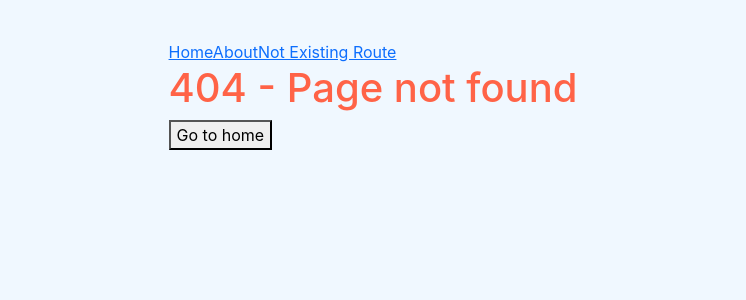
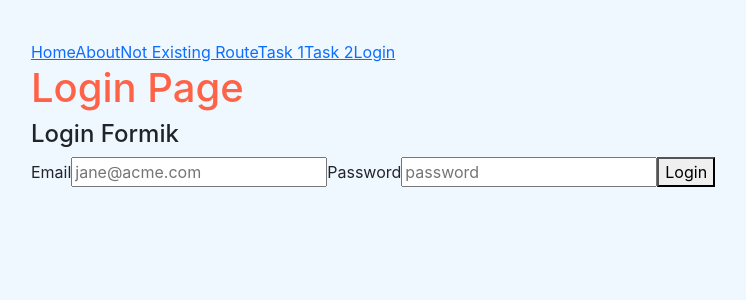
Before and after one commit to gonzalezruben681/ob-react, a React (Create React App) app: page /login in a window 1280 px wide. Before the commit this address had no page. Shown: the top 300 px of the page, without its empty margins (267-1013 px from the left). Built offline with nearby package versions, Linux system fonts and the light colour scheme.

Commit message:
add: Gestión avanzada de rutas

```diff
--- a/src/AppRoutingOne.js
+++ b/src/AppRoutingOne.js
@@ -1,8 +1,10 @@
+import React, {useEffect} from 'react';
 import {
   BrowserRouter as Router,
   Route,
   Routes,
-  Link
+  Link,
+  Navigate,
 } from 'react-router-dom';
 // import './App.css';
 import HomePage from './pages/home/HomePage';
@@ -11,9 +13,36 @@ import AboutPage from './pages/about-faqs/AboutPage';
 import ProfilePage from './pages/profile/profilePage';
 import TasksPage from './pages/tasks/TasksPage';
 import TasksDetailPage from './pages/tasks/TasksDetailPage';
+import LoginPage from './pages/auth/LoginPage';
+import StatePage from './pages/home/StatePage';
 
 
 function AppRoutingOne() {
+
+  let logged =  false;
+  let taskList = [
+    {
+      id: 1,
+      name:'Task 1',
+      description: 'My first Task'
+    },
+    {
+      id: 2,
+      name:'Task 2',
+      description: 'My Second Task'
+    },
+    {
+      id: 3,
+      name:'Task 3',
+      description: 'My third Task'
+    }
+  ]
+
+  useEffect(() => {
+    logged =  localStorage.getItem('credentials');
+    console.log('User logged? ',logged)
+  },[]);
+
   return (
     <Router>
       <div>
@@ -21,15 +50,28 @@ function AppRoutingOne() {
           <Link to='/'>Home</Link>
           <Link to='/about'>About</Link>
           <Link to='/una404'>Not Existing Route</Link>
+          <Link to='/task/1'>Task 1</Link>
+          <Link to='/task/2'>Task 2</Link>
+          <Link to='/login'>Login</Link>
           {/* <Link to='/about'>About</Link> */}
         </aside>
         <main>
           <Routes>
             <Route exact path='/' element={<HomePage />} />
+            {/* cuando esta logged lo redirije al home */}
+            <Route path='/login' element={logged ? <HomePage /> :  <LoginPage />
+            } />
             <Route path='/about' element={<AboutPage />} />
-            <Route path='/profile' element={<ProfilePage />} />
+            <Route path='/online-state' element={<StatePage />} />
+            {/* cuando esta no logged lo redirije al login */}
+            <Route path='/profile' element={logged ?
+                <ProfilePage />
+                : (<Navigate to='/login' />)
+                } />
             <Route path='/tasks' element={<TasksPage />} />
-            <Route path='/task/:id' element={<TasksDetailPage />} />
+            <Route  exact path='/task/:id' element={<TasksDetailPage task={taskList} /> }>
+
+              </Route>
             {/* 404  Page no Found */}
             <Route path='*' element={<NotFoundPage />} />
           </Routes>
--- a/src/components/pure/forms/loginFormik.jsx
+++ b/src/components/pure/forms/loginFormik.jsx
@@ -1,8 +1,10 @@
 import React from 'react';
+import { useNavigate } from 'react-router-dom';
 import { Formik, Field, Form, ErrorMessage } from 'formik';
 import * as Yup from 'yup';
 
 const LoginFormik = () => {
+    const navigate = useNavigate();
     // validaciones
     const loginSchema = Yup.object().shape(
         {
@@ -14,6 +16,10 @@ const LoginFormik = () => {
     const initialCredentials = {
         email: '',
         password: ''
+    }
+
+    const navigatePath = (path) => {
+        navigate(path);
     }
 
     return (
@@ -29,7 +35,8 @@ const LoginFormik = () => {
                     await new Promise((r) => setTimeout(r, 1000));
                     alert(JSON.stringify(values, null, 2));
                     // We save the data in the localstorage
-                    localStorage.setItem('credentials', values)
+                   await localStorage.setItem('credentials', values)
+                   navigatePath('/profile');
                 }}
 
             >
--- a/src/pages/auth/LoginPage.jsx
+++ b/src/pages/auth/LoginPage.jsx
@@ -1,9 +1,11 @@
 import React from 'react';
+import LoginFormik from '../../components/pure/forms/loginFormik';
 
 const LoginPage = () => {
     return (
         <div>
             <h1>Login Page</h1>
+            <LoginFormik></LoginFormik>
         </div>
     );
 }
--- a/src/pages/home/HomePage.jsx
+++ b/src/pages/home/HomePage.jsx
@@ -8,11 +8,22 @@ const HomePage = () => {
     const navigatePath = (path) => {
         navigate(path);
     }
+    const navigateProps = (path) => {
+        navigate({
+            pathname: path,
+            search: '?online=true',
 
+        }, {
+            state: {
+                online: true
+            }
+        });
+    }
     return (
         <div>
             <h1>Home Page</h1>
             <h2>Dashboard</h2>
+            <button onClick={() => navigateProps('/online-state')}>Go to Page with State / Query Params </button>
             <button onClick={() => navigatePath('/profile')}>Go to Profile</button>
         </div>
     );
--- /dev/null
+++ b/src/pages/home/StatePage.jsx
@@ -0,0 +1,16 @@
+import React from 'react';
+import { useLocation, useNavigate } from 'react-router-dom';
+
+const StatePage = () => {
+    const location = useLocation();
+    console.log('STATE: ',location.state.online); // State sent
+    console.log('Query Params: ',location.search); // Query Params Sent
+    return (
+        <div>
+            <h1>State: {location.state.online ? 'The user is Online' : 'The user is Offline'}</h1>
+
+        </div>
+    );
+}
+
+export default StatePage;
--- a/src/pages/tasks/TasksDetailPage.jsx
+++ b/src/pages/tasks/TasksDetailPage.jsx
@@ -1,12 +1,14 @@
 import React from 'react';
 import { useParams } from 'react-router-dom';
 
-const TasksDetailPage = () => {
+const TasksDetailPage = ({task}) => {
     const {id} = useParams();
-
+    let taskID = id - 1;
     return (
         <div>
             <h1>Task Detail - {id}</h1>
+            <h2>{task[taskID].name}</h2>
+            <h3>{task[taskID].description}</h3>
         </div>
     );
 }
```
